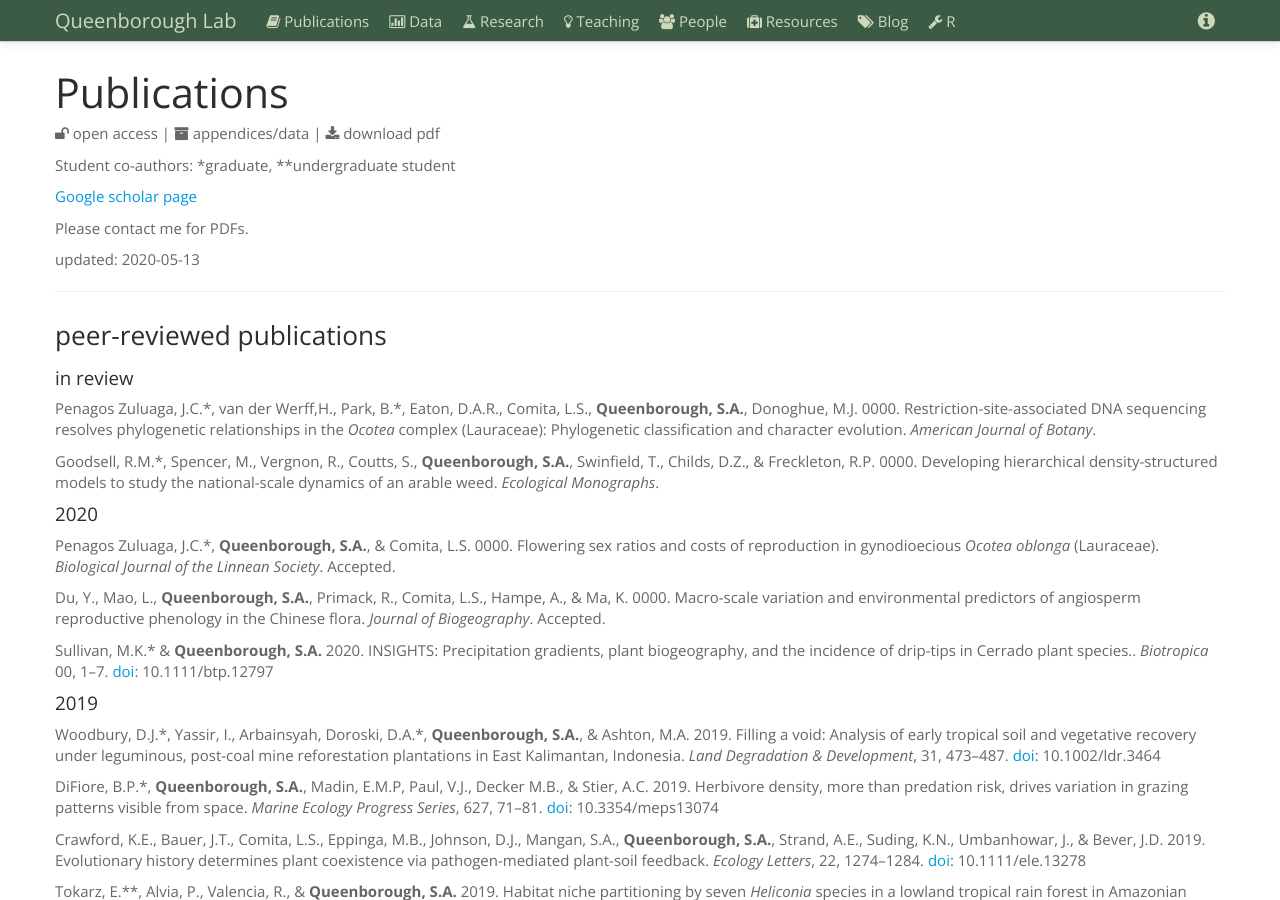
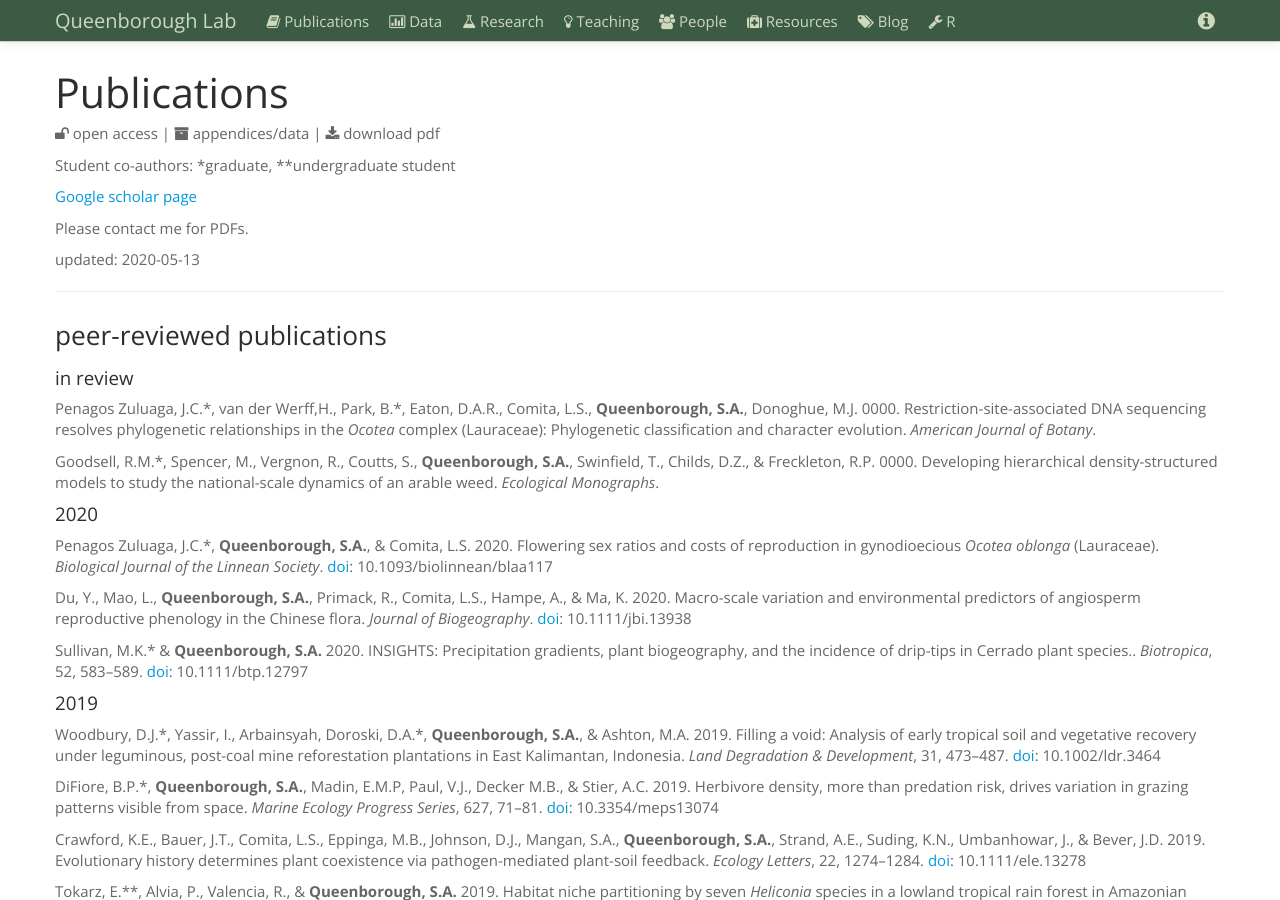
Before and after one commit to saq/saq.github.io, a Jekyll site: the page built from publications.md, in a window 1280 px wide and 900 px high. Built offline with Jekyll 4.4.1, drawn with Linux system fonts in a browser that asks for light colours.

Commit message:
Update publications.md

```diff
--- a/publications.md
+++ b/publications.md
@@ -32,11 +32,11 @@ Goodsell, R.M.\*,  Spencer, M., Vergnon, R.,  Coutts, S., **Queenborough, S.A.**
 
 #### 2020
 
-Penagos Zuluaga, J.C.\*, **Queenborough, S.A.**, & Comita, L.S. 0000. Flowering sex ratios and costs of reproduction in gynodioecious *Ocotea oblonga* (Lauraceae). *Biological Journal of the Linnean Society*. Accepted.
+Penagos Zuluaga, J.C.\*, **Queenborough, S.A.**, & Comita, L.S. 2020. Flowering sex ratios and costs of reproduction in gynodioecious *Ocotea oblonga* (Lauraceae). *Biological Journal of the Linnean Society*.  [doi](https://doi.org/10.1093/biolinnean/blaa117): 10.1093/biolinnean/blaa117
 
-Du, Y., Mao, L., **Queenborough, S.A.**, Primack, R., Comita, L.S., Hampe, A., & Ma, K. 0000. Macro-scale variation and environmental predictors of angiosperm reproductive phenology in the Chinese flora. *Journal of Biogeography*. Accepted.
+Du, Y., Mao, L., **Queenborough, S.A.**, Primack, R., Comita, L.S., Hampe, A., & Ma, K. 2020. Macro-scale variation and environmental predictors of angiosperm reproductive phenology in the Chinese flora. *Journal of Biogeography*. [doi](https://doi.org/10.1111/jbi.13938): 10.1111/jbi.13938
 
-Sullivan, M.K.\* & **Queenborough, S.A.** 2020. INSIGHTS: Precipitation gradients, plant biogeography, and the incidence of drip-tips in Cerrado plant species.. *Biotropica* 00, 1--7. [doi](http://dx.doi.org/10.1111/btp.12797): 10.1111/btp.12797
+Sullivan, M.K.\* & **Queenborough, S.A.** 2020. INSIGHTS: Precipitation gradients, plant biogeography, and the incidence of drip-tips in Cerrado plant species.. *Biotropica*, 52, 583--589. [doi](http://dx.doi.org/10.1111/btp.12797): 10.1111/btp.12797
 
 #### 2019
 
```
